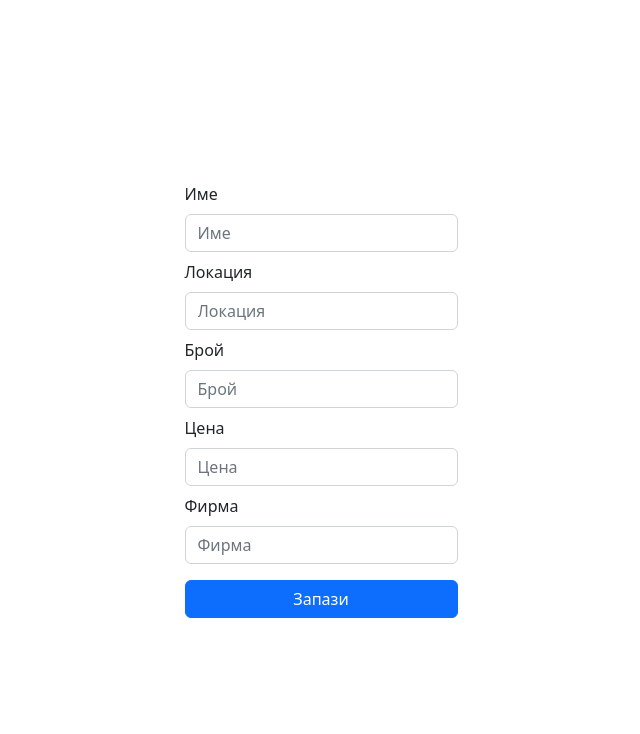
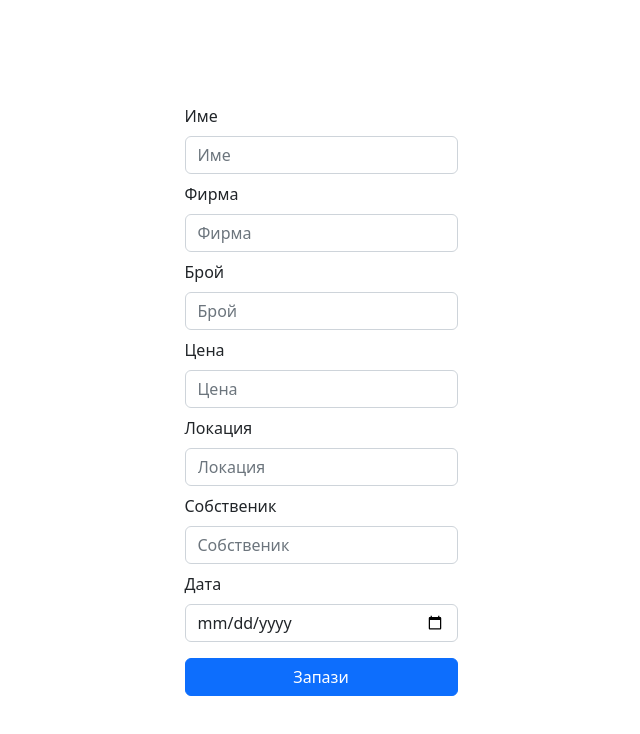
Before and after one commit to kaloyaqn/lz1kam.github.io, a React (Create React App) app in the folder frontend/: page /edit/1 in a window 1280 px wide. Shown: the top 734 px of the page, without its empty margins (319-959 px from the left). Built offline with nearby package versions, Linux system fonts and the light colour scheme; no server answers.

Commit message:
feat: added Собственик и редакция

```diff
--- a/frontend/src/App.js
+++ b/frontend/src/App.js
@@ -1,4 +1,4 @@
-import React, { useState } from 'react';
+import React from 'react';
 import { BrowserRouter, Routes, Route } from "react-router-dom";
 import UserList from "./components/UserList";
 import AddUser from "./components/AddUser";
--- a/frontend/src/components/AddUser.js
+++ b/frontend/src/components/AddUser.js
@@ -9,6 +9,7 @@ const AddUser = () => {
   const [broi, setBroi] = useState("");
   const [cena, setCena] = useState("");
   const [date, setDate] = useState("");
+  const [sobstvenik, setSobstvenik] = useState("");
   const navigate = useNavigate();
 
   const saveUser = async (e) => {
@@ -21,6 +22,7 @@ const AddUser = () => {
         broi,
         cena,
         date,
+        sobstvenik,
       });
       navigate("/");
     } catch (error) {
@@ -95,13 +97,25 @@ const AddUser = () => {
             </div>
           </div>
           <div className="field mb-2">
+            <label className="form-label">Собственик</label>
+            <div className="control">
+              <input
+                type="text"
+                className="form-control"
+                value={sobstvenik}
+                onChange={(e) => setSobstvenik(e.target.value)}
+                placeholder="Собственик"
+              />
+            </div>
+          </div>
+          <div className="field mb-2">
             <label className="form-label">Дата</label>
             <div className="control">
               <input
                 type="date"
                 className="form-control"
                 value={date}
-                onChange={(e) => setMqsto(e.target.value)}
+                onChange={(e) => setDate(e.target.value)}
                 placeholder="Дата"
               />
             </div>
--- a/frontend/src/components/EditUser.js
+++ b/frontend/src/components/EditUser.js
@@ -9,6 +9,7 @@ const EditUser = () => {
   const [broi, setBroi] = useState("");
   const [cena, setCena] = useState("");
   const [date, setDate] = useState("");
+  const [sobstvenik, setSobstvenik] = useState("");
   const navigate = useNavigate();
   const { id } = useParams();
 
@@ -24,6 +25,8 @@ const EditUser = () => {
     setBroi(response.data.broi);
     setCena(response.data.cena);
     setDate(response.data.date);
+    setSobstvenik(response.data.sobstvenik);
+
   };
 
   const updateUser = async (e) => {
@@ -36,6 +39,7 @@ const EditUser = () => {
         broi,
         cena,
         date,
+        sobstvenik,
       });
       navigate("/");
     } catch (error) {
@@ -46,7 +50,7 @@ const EditUser = () => {
   return (
     <div className="container d-flex flex-row justify-content-center align-items-center vh-100">
       <div className="col-md-3">
-        <form onSubmit={updateUser}>
+      <form onSubmit={updateUser}>
           <div className="field mb-2">
             <label className="form-label">Име</label>
             <div className="control">
@@ -56,6 +60,44 @@ const EditUser = () => {
                 value={name}
                 onChange={(e) => setName(e.target.value)}
                 placeholder="Име"
+              />
+            </div>
+          </div>
+          <div className="field mb-2">
+            <label className="form-label">Фирма</label>
+            <div className="control">
+              <input
+                type="text"
+                className="form-control"
+                value={firma}
+                onChange={(e) => setFirma(e.target.value)}
+                placeholder="Фирма"
+              />
+            </div>
+          </div>
+
+
+          <div className="field mb-2">
+            <label className="form-label">Брой</label>
+            <div className="control">
+              <input
+                type="number"
+                className="form-control"
+                value={broi}
+                onChange={(e) => setBroi(e.target.value)}
+                placeholder="Брой"
+              />
+            </div>
+          </div>
+          <div className="field mb-2">
+            <label className="form-label">Цена</label>
+            <div className="control">
+              <input
+                type="number"
+                className="form-control"
+                value={cena}
+                onChange={(e) => setCena(e.target.value)}
+                placeholder="Цена"
               />
             </div>
           </div>
@@ -72,38 +114,26 @@ const EditUser = () => {
             </div>
           </div>
           <div className="field mb-2">
-            <label className="form-label">Брой</label>
+            <label className="form-label">Собственик</label>
             <div className="control">
               <input
                 type="text"
                 className="form-control"
-                value={broi}
-                onChange={(e) => setBroi(e.target.value)}
-                placeholder="Брой"
+                value={sobstvenik}
+                onChange={(e) => setSobstvenik(e.target.value)}
+                placeholder="Собственик"
               />
             </div>
           </div>
           <div className="field mb-2">
-            <label className="form-label">Цена</label>
+            <label className="form-label">Дата</label>
             <div className="control">
               <input
-                type="text"
+                type="date"
                 className="form-control"
-                value={cena}
-                onChange={(e) => setCena(e.target.value)}
-                placeholder="Цена"
-              />
-            </div>
-          </div>
-          <div className="field">
-            <label className="form-label">Фирма</label>
-            <div className="control">
-              <input
-                type="text"
-                className="form-control"
-                value={firma}
-                onChange={(e) => setFirma(e.target.value)}
-                placeholder="Фирма"
+                value={date}
+                onChange={(e) => setDate(e.target.value)}
+                placeholder="Дата"
               />
             </div>
           </div>
--- a/frontend/src/components/UserList.js
+++ b/frontend/src/components/UserList.js
@@ -63,12 +63,16 @@ const UserList = () => {
               <th>Цена</th>
               <th>Общо</th>
               <th>Локация</th>
+              <th>Собственик</th>
               <th>Дата</th>
               <th>Действия</th>
             </tr>
           </thead>
           <tbody>
-            {filteredUsers.map((user, index) => (
+          {filteredUsers.map((user, index) => {
+          let date = new Date(user.date);
+          let formattedDate = date.toLocaleDateString('en-GB', {day: 'numeric', month: 'numeric', year: 'numeric'});
+          return (
             <tr key={user._id} className="align-middle">
               <td>{index + 1}</td>
               <td>{user.name}</td>
@@ -77,8 +81,8 @@ const UserList = () => {
               <td>{user.cena} лв.</td>
               <td>{user.cena * user.broi} лв.</td>
               <td>{user.mqsto}</td>
-                <td>{user.date}</td>
-
+              <td>{user.sobstvenik}</td>
+              <td>{formattedDate}</td>
               <td>
                 <Link
                   to={`edit/${user._id}`}
@@ -94,7 +98,8 @@ const UserList = () => {
                 </button>
               </td>
             </tr>
-            ))}
+          );
+        })}
           </tbody>
         </table>
       </div>
```
Also changed, not shown: 1 other file (tests, documents, lock files or other folders). Lines whose indentation alone changed are shown as unchanged.
